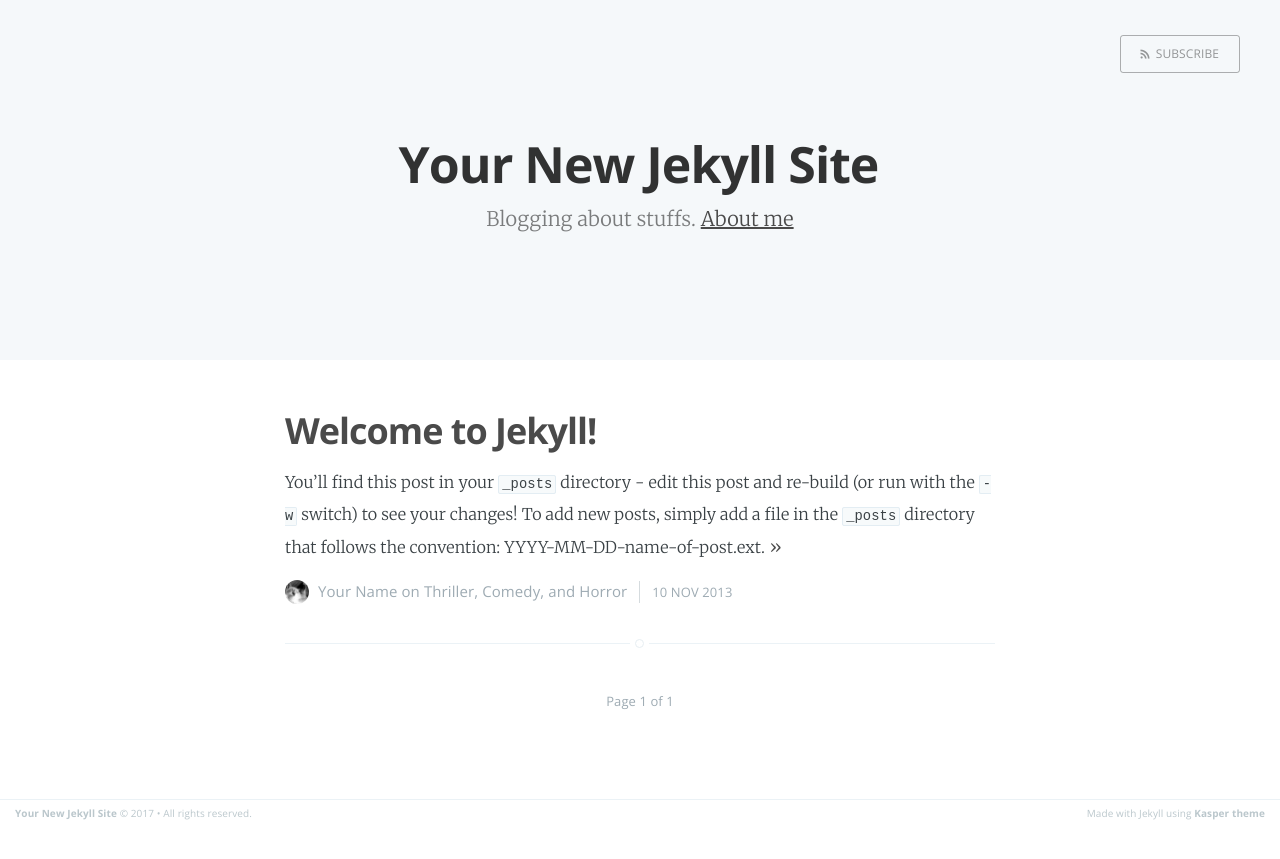
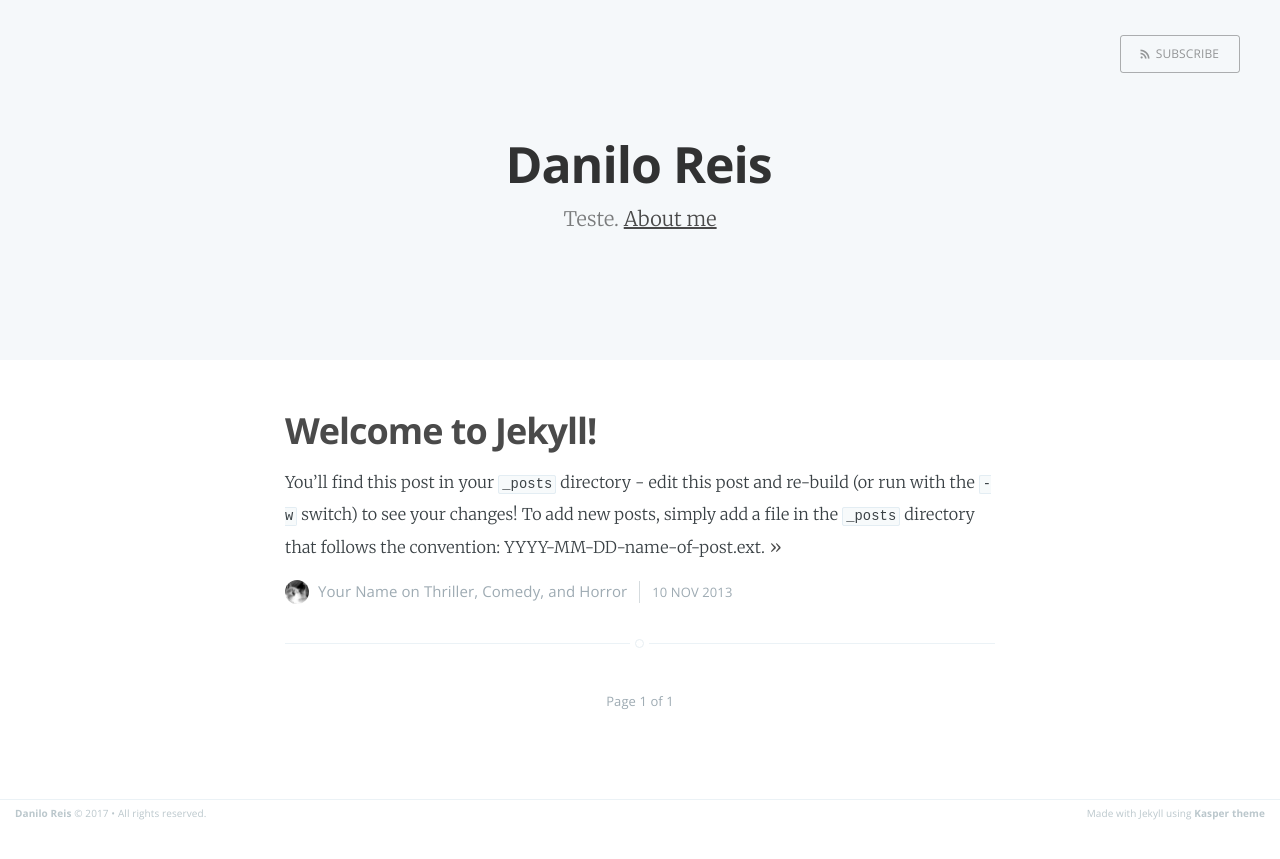
Before and after one commit to idaniloreis/idaniloreis.github.io, a Jekyll site: the page built from index.html, in a window 1280 px wide. Shown: the top 859 px of the page. Built offline with Jekyll 4.4.1, drawn with Linux system fonts in a browser that asks for light colours; the list of posts is cut into pages by our own code.

Commit message:
Alter Description

```diff
--- a/_config.yml
+++ b/_config.yml
@@ -1,5 +1,5 @@
-name: Your New Jekyll Site
-description: Blogging about stuffs
+name: Danilo Reis
+description: Teste
 meta_description: "Your New Jekyll Site, Blogging about stuffs"
 
 markdown: kramdown
```
